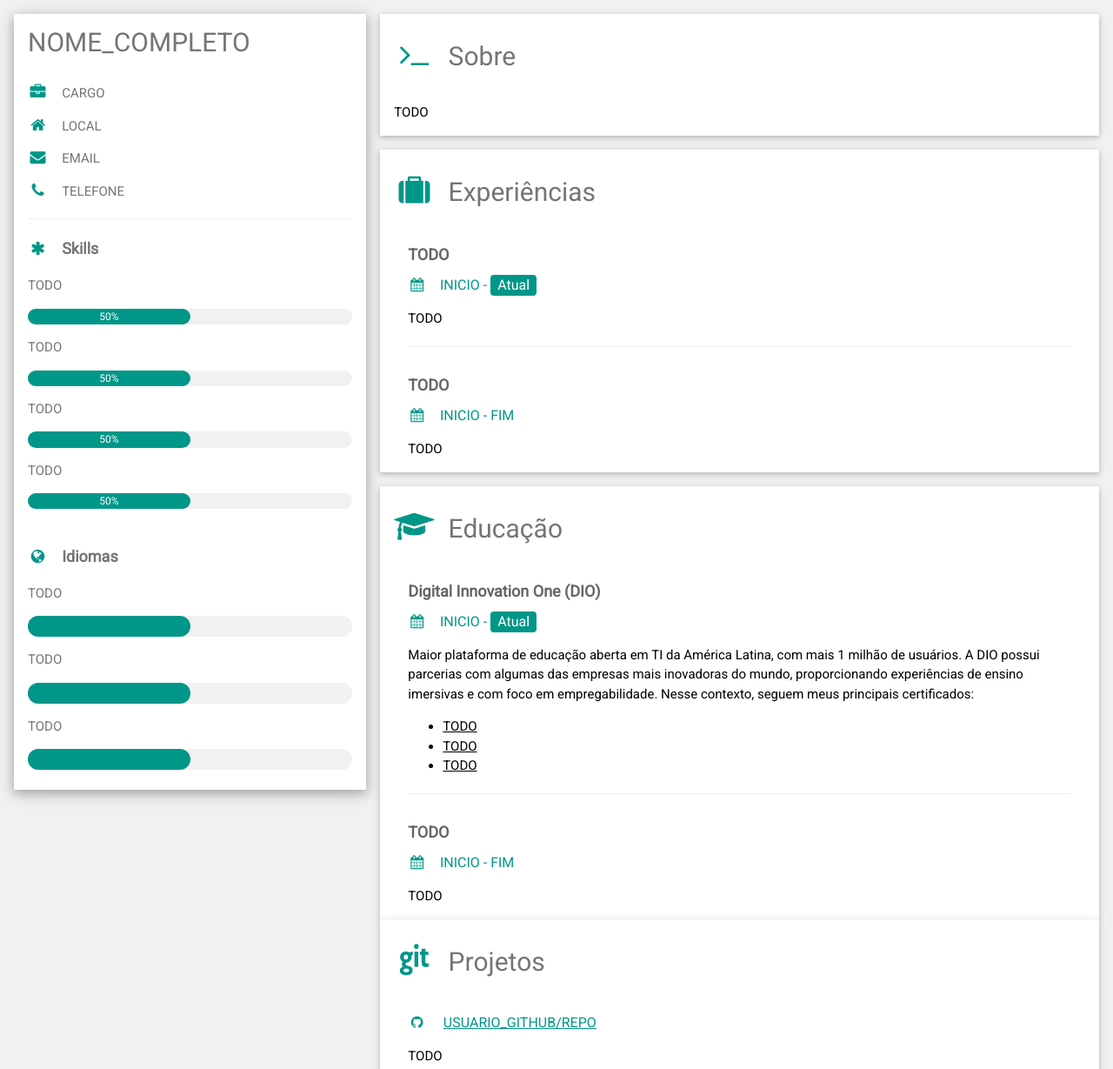
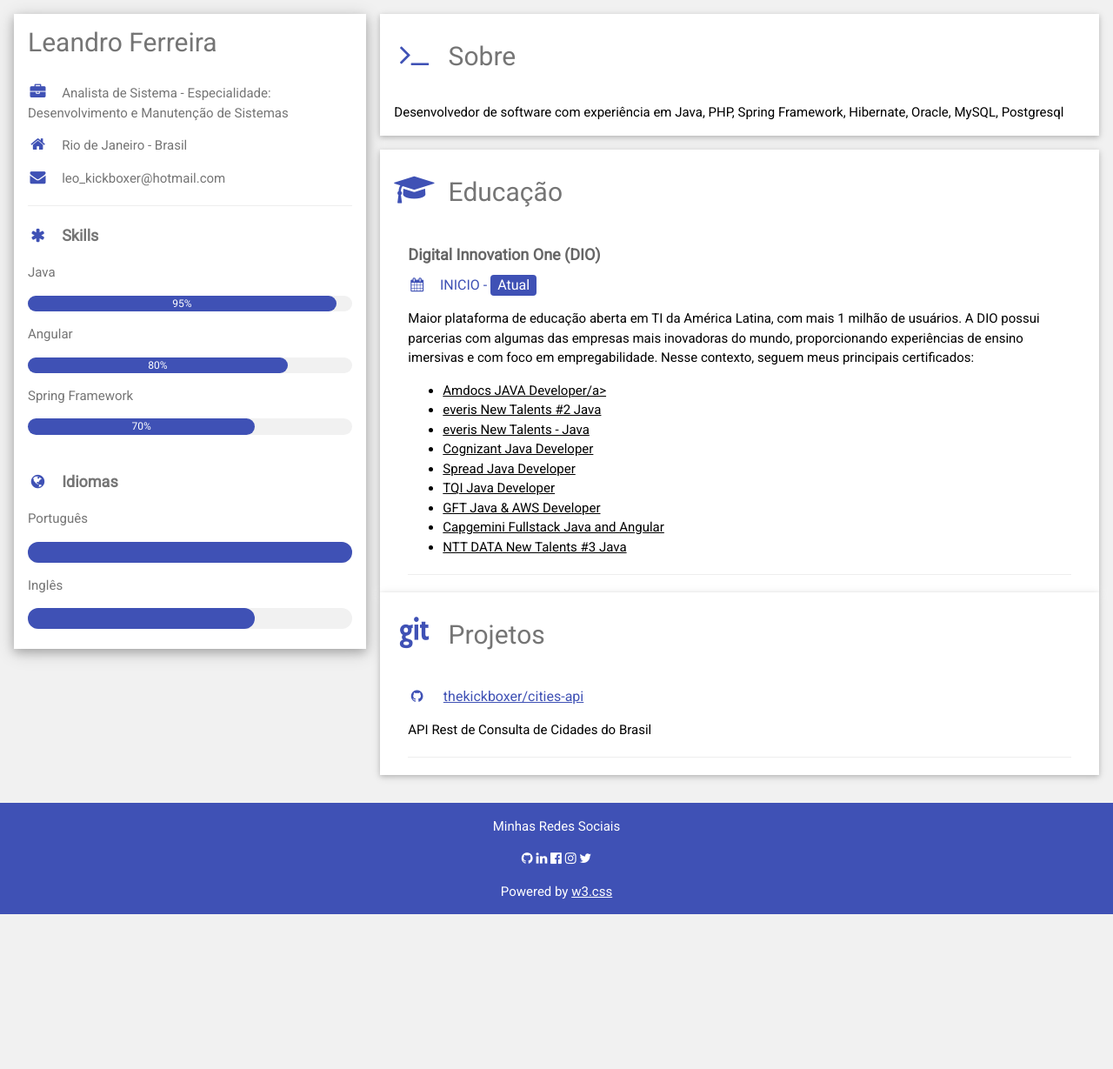
Before and after one commit to thekickboxer/cv, a plain HTML site: page index.html in a window 1280 px wide. Shown: the top 1229 px of the page at 87% size. After the commit the page ends 1051 px from the top, so only its background shows below. Drawn offline with nearby package versions, Linux system fonts and the light colour scheme.

Commit message:
Alterações realizadas

```diff
--- a/index.html
+++ b/index.html
@@ -4,7 +4,7 @@
 <html lang="pt-BR">
 
   <head>
-    <title>NOME_COMPLETO</title>
+    <title>Leandro Ferreira</title>
 
     <meta http-equiv="Content-Type" content="text/html; charset=UTF-8">
     <meta name="viewport" content="width=device-width, initial-scale=1">
@@ -33,50 +33,43 @@
           <div class="w3-white w3-text-grey w3-card-4">
             <!-- @falvojr: This container has been modified to not use a profile picture. -->
             <div class="w3-container">
-              <h2>NOME_COMPLETO</h2>
+              <h2>Leandro Ferreira</h2>
             </div>
             <div class="w3-container">
-              <p><i class="fa fa-briefcase fa-fw w3-margin-right w3-large w3-text-teal"></i>CARGO</p>
-              <p><i class="fa fa-home fa-fw w3-margin-right w3-large w3-text-teal"></i>LOCAL</p>
-              <p><i class="fa fa-envelope fa-fw w3-margin-right w3-large w3-text-teal"></i>EMAIL</p>
-              <p><i class="fa fa-phone fa-fw w3-margin-right w3-large w3-text-teal"></i>TELEFONE</p>
+              <p><i class="fa fa-briefcase fa-fw w3-margin-right w3-large w3-text-indigo"></i>Analista de Sistema - Especialidade: Desenvolvimento
+                e Manutenção de Sistemas</p>
+              <p><i class="fa fa-home fa-fw w3-margin-right w3-large w3-text-indigo"></i>Rio de Janeiro - Brasil</p>
+              <p><i class="fa fa-envelope fa-fw w3-margin-right w3-large w3-text-indigo"></i>leo_kickboxer@hotmail.com</p>
+              <!--p><i class="fa fa-phone fa-fw w3-margin-right w3-large w3-text-indigo"></i>TELEFONE</!--p-->
               <hr>
 
               <p class="w3-large">
-                <b><i class="fa fa-asterisk fa-fw w3-margin-right w3-text-teal"></i>Skills</b>
+                <b><i class="fa fa-asterisk fa-fw w3-margin-right w3-text-indigo"></i>Skills</b>
               </p>
-              <p>TODO</p>
+              <p>Java</p>
               <div class="w3-light-grey w3-round-xlarge w3-small">
-                <div class="w3-container w3-center w3-round-xlarge w3-teal" style="width:50%">50%</div>
+                <div class="w3-container w3-center w3-round-xlarge w3-indigo" style="width:95%">95%</div>
               </div>
-              <p>TODO</p>
+              <p>Angular</p>
               <div class="w3-light-grey w3-round-xlarge w3-small">
-                <div class="w3-container w3-center w3-round-xlarge w3-teal" style="width:50%">50%</div>
+                <div class="w3-container w3-center w3-round-xlarge w3-indigo" style="width:80%">80%</div>
               </div>
-              <p>TODO</p>
+              <p>Spring Framework</p>
               <div class="w3-light-grey w3-round-xlarge w3-small">
-                <div class="w3-container w3-center w3-round-xlarge w3-teal" style="width:50%">50%</div>
-              </div>
-              <p>TODO</p>
-              <div class="w3-light-grey w3-round-xlarge w3-small">
-                <div class="w3-container w3-center w3-round-xlarge w3-teal" style="width:50%">50%</div>
+                <div class="w3-container w3-center w3-round-xlarge w3-indigo" style="width:70%">70%</div>
               </div>
               <br>
 
               <p class="w3-large w3-text-theme">
-                <b><i class="fa fa-globe fa-fw w3-margin-right w3-text-teal"></i>Idiomas</b>
+                <b><i class="fa fa-globe fa-fw w3-margin-right w3-text-indigo"></i>Idiomas</b>
               </p>
-              <p>TODO</p>
+              <p>Português</p>
               <div class="w3-light-grey w3-round-xlarge">
-                <div class="w3-round-xlarge w3-teal" style="height:24px;width:50%"></div>
+                <div class="w3-round-xlarge w3-indigo" style="height:24px;width:100%"></div>
               </div>
-              <p>TODO</p>
+              <p>Inglês</p>
               <div class="w3-light-grey w3-round-xlarge">
-                <div class="w3-round-xlarge w3-teal" style="height:24px;width:50%"></div>
-              </div>
-              <p>TODO</p>
-              <div class="w3-light-grey w3-round-xlarge">
-                <div class="w3-round-xlarge w3-teal" style="height:24px;width:50%"></div>
+                <div class="w3-round-xlarge w3-indigo" style="height:24px;width:70%"></div>
               </div>
               <br>
             </div>
@@ -89,72 +82,84 @@
         <div class="w3-twothird">
 
           <div class="w3-container w3-card w3-white w3-margin-bottom">
-            <h2 class="w3-text-grey w3-padding-16"><i class="fa fa-terminal fa-fw w3-margin-right w3-xxlarge w3-text-teal"></i>Sobre</h2>
-            <p>TODO</p>
+            <h2 class="w3-text-grey w3-padding-16"><i class="fa fa-terminal fa-fw w3-margin-right w3-xxlarge w3-text-indigo"></i>Sobre</h2>
+            <p>Desenvolvedor de software com experiência em Java, PHP, Spring Framework, Hibernate, Oracle, MySQL, Postgresql</p>
           </div>
 
+          <!--
           <div class="w3-container w3-card w3-white w3-margin-bottom">
             <h2 class="w3-text-grey w3-padding-16">
-              <i class="fa fa-suitcase fa-fw w3-margin-right w3-xxlarge w3-text-teal"></i>Experiências
+              <i class="fa fa-suitcase fa-fw w3-margin-right w3-xxlarge w3-text-indigo"></i>Experiências
             </h2>
             <div class="w3-container">
               <h5 class="w3-opacity"><b>TODO</b></h5>
-              <h6 class="w3-text-teal"><i class="fa fa-calendar fa-fw w3-margin-right"></i>INICIO - <span class="w3-tag w3-teal w3-round">Atual</span></h6>
+              <h6 class="w3-text-indigo"><i class="fa fa-calendar fa-fw w3-margin-right"></i>INICIO - <span class="w3-tag w3-indigo w3-round">Atual</span></h6>
               <p>TODO</p>
               <hr>
             </div>
             <div class="w3-container">
               <h5 class="w3-opacity"><b>TODO</b></h5>
-              <h6 class="w3-text-teal"><i class="fa fa-calendar fa-fw w3-margin-right"></i>INICIO - FIM</h6>
+              <h6 class="w3-text-indigo"><i class="fa fa-calendar fa-fw w3-margin-right"></i>INICIO - FIM</h6>
               <p>TODO</p>
             </div>
           </div>
+          -->
 
           <div class="w3-container w3-card w3-white">
             <h2 class="w3-text-grey w3-padding-16">
-              <i class="fa fa-graduation-cap fa-fw w3-margin-right w3-xxlarge w3-text-teal"></i>Educação
+              <i class="fa fa-graduation-cap fa-fw w3-margin-right w3-xxlarge w3-text-indigo"></i>Educação
             </h2>
             <div class="w3-container">
               <h5 class="w3-opacity"><b>Digital Innovation One (DIO)</b></h5>
-              <h6 class="w3-text-teal"><i class="fa fa-calendar fa-fw w3-margin-right"></i>INICIO - <span class="w3-tag w3-teal w3-round">Atual</span></h6>
+              <h6 class="w3-text-indigo"><i class="fa fa-calendar fa-fw w3-margin-right"></i>INICIO - <span class="w3-tag w3-indigo w3-round">Atual</span></h6>
               <p>
                 Maior plataforma de educação aberta em TI da América Latina, com mais 1 milhão de usuários.
                 A DIO possui parcerias com algumas das empresas mais inovadoras do mundo, proporcionando experiências
                 de ensino imersivas e com foco em empregabilidade. Nesse contexto, seguem meus principais certificados:
               </p>
               <ul>
-                <li><a href="LINK_CERTIFICADO" target="_blank">TODO</a></li>
-                <li><a href="LINK_CERTIFICADO" target="_blank">TODO</a></li>
-                <li><a href="LINK_CERTIFICADO" target="_blank">TODO</a></li>
+                <li><a href="https://www.dio.me/certificate/3A73E7E1" target="_blank">Amdocs JAVA Developer/a></li>
+                <li><a href="https://www.dio.me/certificate/3BF05C36/share" target="_blank">everis New Talents #2 Java</a></li>
+                <li><a href="https://www.dio.me/certificate/6752C96D" target="_blank">everis New Talents - Java</a></li>
+                <li><a href="https://www.dio.me/certificate/114BCA59" target="_blank">Cognizant Java Developer</a></li>
+                <li><a href="https://www.dio.me/certificate/1F556E19" target="_blank">Spread Java Developer</a></li>
+                <li><a href="https://www.dio.me/certificate/B3E404DA" target="_blank">TQI Java Developer</a></li>
+                <li><a href="https://www.dio.me/certificate/CD919640" target="_blank">GFT Java & AWS Developer</a></li>
+                <li><a href="https://www.dio.me/certificate/AC98EABD" target="_blank">Capgemini Fullstack Java and Angular</a></li>
+                <li><a href="https://www.dio.me/certificate/6752C96D" target="_blank">NTT DATA New Talents #3 Java</a></li>
               </ul>
               <hr>
             </div>
+            <!--
             <div class="w3-container">
               <h5 class="w3-opacity"><b>TODO</b></h5>
-              <h6 class="w3-text-teal"><i class="fa fa-calendar fa-fw w3-margin-right"></i>INICIO - FIM</h6>
+              <h6 class="w3-text-indigo"><i class="fa fa-calendar fa-fw w3-margin-right"></i>INICIO - FIM</h6>
               <p>TODO</p>
             </div>
+            -->
           </div>
 
           <div class="w3-container w3-card w3-white w3-margin-bottom">
             <h2 class="w3-text-grey w3-padding-16">
-              <i class="fa fa-git fa-fw w3-margin-right w3-xxlarge w3-text-teal"></i>Projetos
+              <i class="fa fa-git fa-fw w3-margin-right w3-xxlarge w3-text-indigo"></i>Projetos
             </h2>
             <div class="w3-container">
-              <h6 class="w3-text-teal">
+              <h6 class="w3-text-indigo">
                 <i class="fa fa-github fa-fw w3-margin-right"></i>
-                <a href="LINK_GITHUB" target="_blank">USUARIO_GITHUB/REPO</a>
+                <a href="https://github.com/thekickboxer/cities-api" target="_blank">thekickboxer/cities-api</a>
               </h6>
-              <p>TODO</p>
+              <p>API Rest de Consulta de Cidades do Brasil</p>
               <hr>
             </div>
+            <!--
             <div class="w3-container">
-              <h6 class="w3-text-teal">
+              <h6 class="w3-text-indigo">
                 <i class="fa fa-gitlab fa-fw w3-margin-right"></i>
                 <a href="LINK_GITLAB" target="_blank">USUARIO_GITLAB/REPO</a>
               </h6>
               <p>TODO</p>
             </div>
+            -->
           </div>
 
           <!-- End Right Column -->
@@ -166,7 +171,7 @@
       <!-- End Page Container -->
     </div>
 
-    <footer class="w3-container w3-teal w3-center w3-margin-top">
+    <footer class="w3-container w3-indigo w3-center w3-margin-top">
       <p>Minhas Redes Sociais</p>
       <a href="LINK_GITHUB" target="_blank"><i class="fa fa-github w3-hover-opacity"></i></a>
       <a href="LINK_LINKEDIN" target="_blank"><i class="fa fa-linkedin w3-hover-opacity"></i></a>
```
